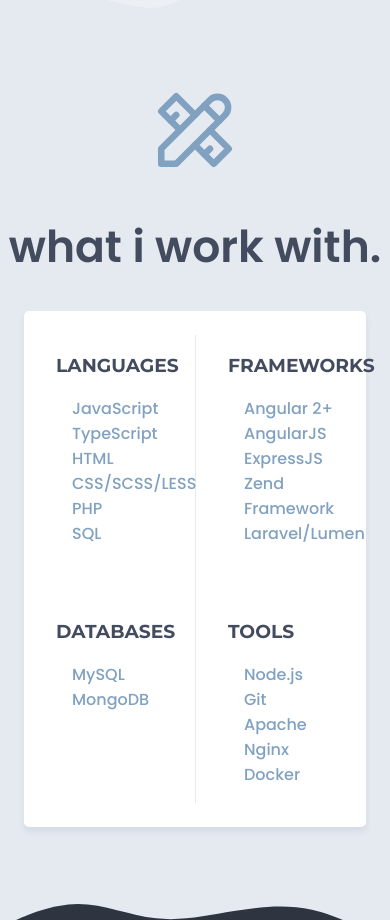
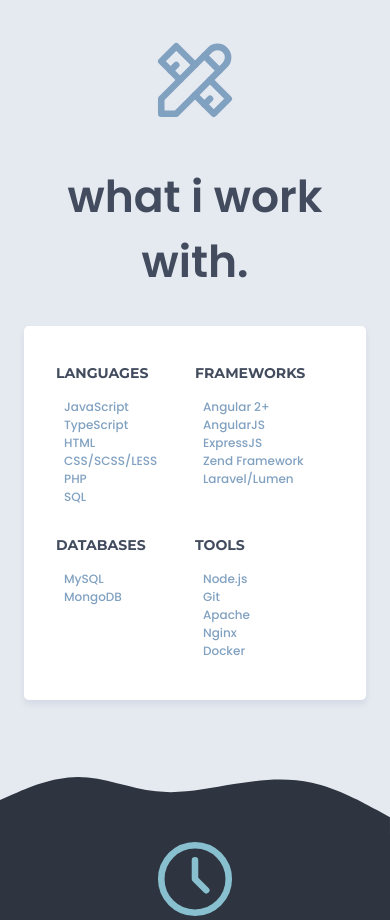
Before and after one commit to camillevillnv/camillevillnv.github.io, a website: page index.html in a window 390 px wide. Shown: the part 1080-2000 px from the top of the page. Drawn offline with Linux system fonts and the light colour scheme.

Commit message:
Fix mobile styles

```diff
--- a/assets/scss/styles.scss
+++ b/assets/scss/styles.scss
@@ -69,12 +69,9 @@
     padding: 3.5rem 0;
   }
 
-  &.-skills {
-    padding: 2rem 0;
-  }
-
   &.-experience {
     color: $nord6;
+    font-size: 2rem;
     padding-top: 2rem;
   }
 
@@ -87,7 +84,7 @@
   }
 }
 .section__content {
-  padding: 0 5.25rem;
+  padding: 0 3.25rem;
 
   &.-skills {
     background: #FFFFFF;
@@ -166,29 +163,13 @@
 }
 
 
-.skills-row {
-  align-items: flex-start;
-  display: flex;
-}
-.skills__group {
-  &.-languages {
-    border-right: 1px solid $nord5;
-    padding-bottom: 2.5rem;
-    width: 50%;
-  }
-  &.-frameworks,
-  &.-tools {
-    padding-left: 2rem;
-  }
-
-  &.-tools {
-    border-left: 1px solid $nord5;
-  }
-  &.-databases {
-    width: 50%;
-  }
+.skills-grid {
+  display: grid;
+  grid-template-columns: repeat(2, 1fr);
+  grid-gap: 0;
 }
 .skills__groupName {
+  font-size: .88rem;
   font-family: 'Montserrat', "Segoe UI", sans-serif;
   font-weight: 700;
   text-transform: uppercase;
@@ -196,8 +177,9 @@
 .skills__list {
   li {
     color: $nord9;
+    font-size: .75rem;
     font-weight: 500;
-    padding-left: 1rem;
+    padding-left: .5rem;
   }
 }
 
@@ -262,6 +244,7 @@
     display: inline-block;
 
     border-radius: 4px;
+    max-width: 100%;
   }
 }
 .project-title {
@@ -280,7 +263,7 @@
 }
 
 .contact__email {
-  font-size: 3rem;
+  font-size: 2rem;
   font-weight: 700;
   margin-bottom: 3rem;
 
--- a/index.html
+++ b/index.html
@@ -2,6 +2,7 @@
 <html lang="en">
 <head>
     <title>camille.dev</title>
+    <meta name="viewport" content="width=device-width, initial-scale=1">
     <link rel="shortcut icon" href="favicon.ico" type="image/x-icon">
     <link rel="preconnect" href="https://fonts.gstatic.com">
     <link href="https://fonts.googleapis.com/css2?family=Poppins:wght@100;300;400;500;600;700&display=swap"
@@ -50,7 +51,7 @@
         </div>
         <h2 class="section__title -skills">what i work with.</h2>
         <div class="section__content -skills">
-            <div class="skills-row -one">
+            <div class="skills-grid">
                 <div class="skills__group -languages">
                     <h3 class="skills__groupName">Languages</h3>
                     <ul class="skills__list">
@@ -72,8 +73,6 @@
                         <li>Laravel/Lumen</li>
                     </ul>
                 </div>
-            </div>
-            <div class="skills-row -two">
                 <div class="skills__group -databases">
                     <h3 class="skills__groupName">Databases</h3>
                     <ul class="skills__list">
```
Also changed, not shown: css/styles.css.
